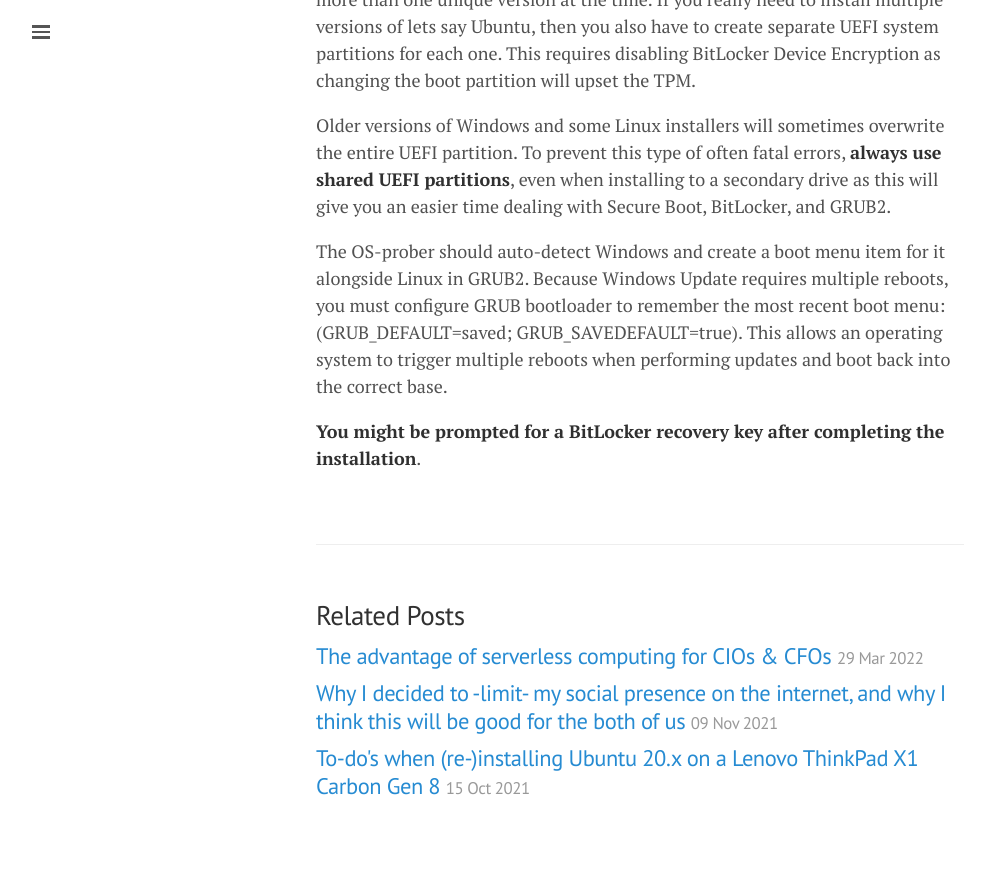
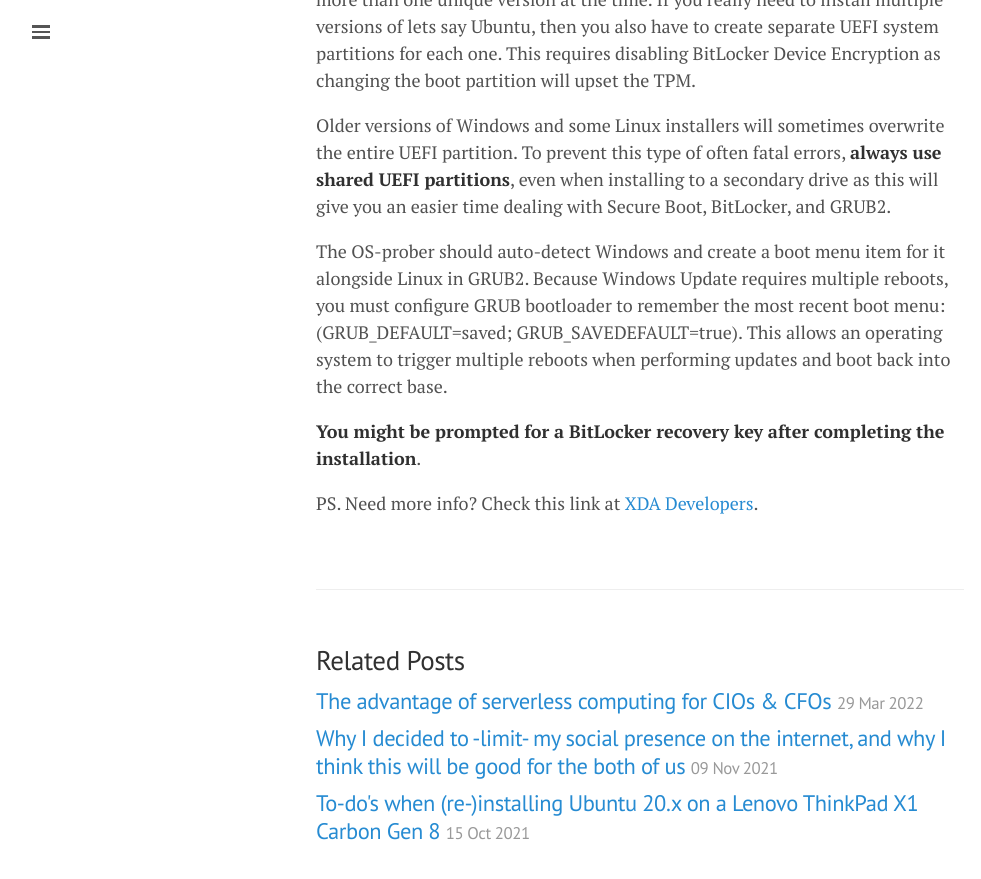
Before and after one commit to lgeurts/lgeurts.github.io, a Jekyll site: the page built from _posts/2019-03-19-dual-booting-windows-and-linux.md, in a window 1280 px wide and 900 px high, scrolled down 2818 px. Shown: the top 879 px of the window, without its empty margins (0-981 px from the left). Built offline with Jekyll 4.4.1, drawn with Linux system fonts in a browser that asks for light colours; nearby versions of some CDN libraries; comment, search, counter and statistics services are not loaded; before the commit the page ends 3673 px from its top, so only the background shows below that.

Commit message:
Update 2019-03-19-dual-booting-windows-and-linux.md

```diff
--- a/_posts/2019-03-19-dual-booting-windows-and-linux.md
+++ b/_posts/2019-03-19-dual-booting-windows-and-linux.md
@@ -54,3 +54,5 @@
 The OS-prober should auto-detect Windows and create a boot menu item for it alongside Linux in GRUB2. Because Windows Update requires multiple reboots, you must configure GRUB bootloader to remember the most recent boot menu: (GRUB_DEFAULT=saved; GRUB_SAVEDEFAULT=true). This allows an operating system to trigger multiple reboots when performing updates and boot back into the correct base.
 
 **You might be prompted for a BitLocker recovery key after completing the installation**.
+
+PS. Need more info? Check this link at [XDA Developers](https://www.xda-developers.com/dual-boot-windows-11-linux/).
```
